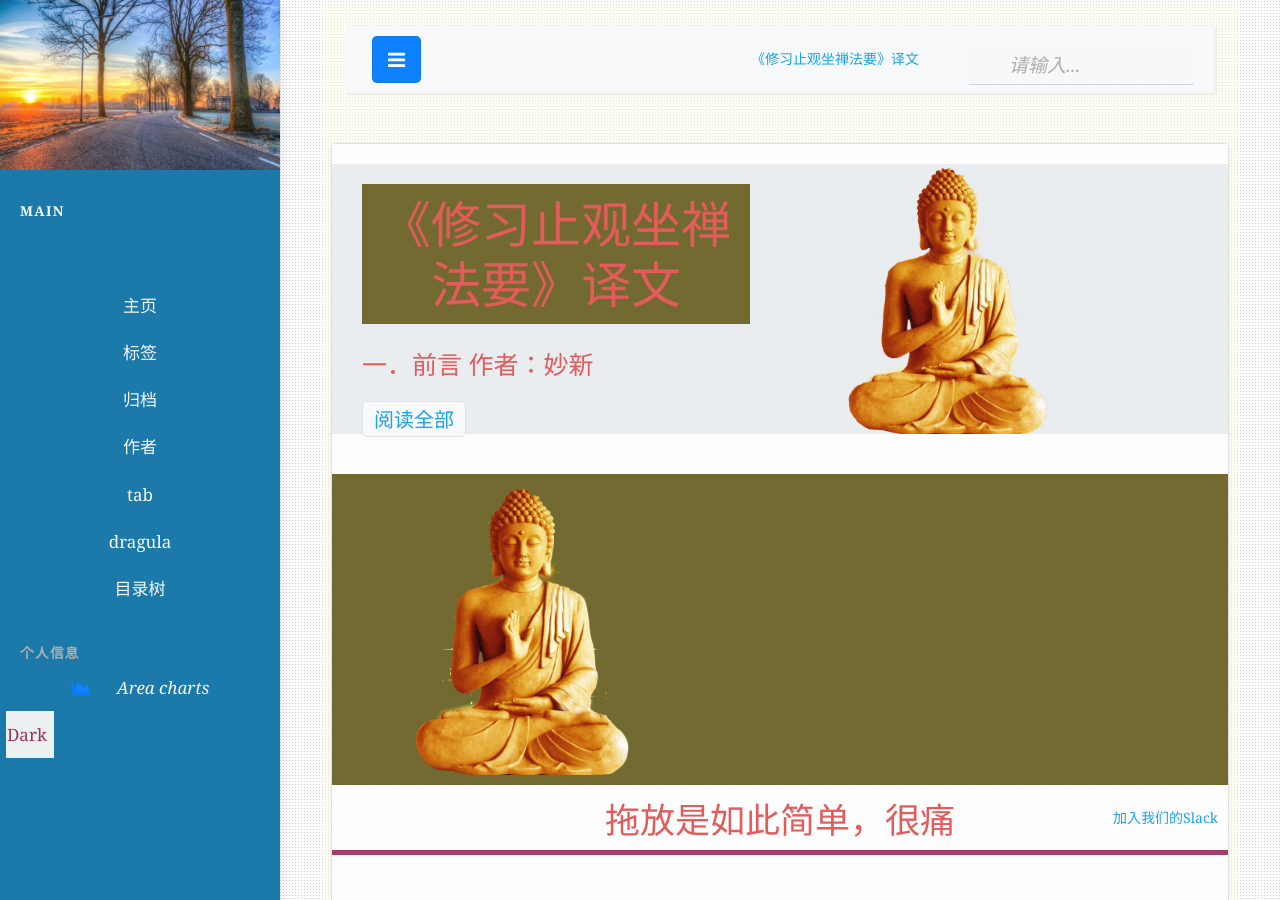
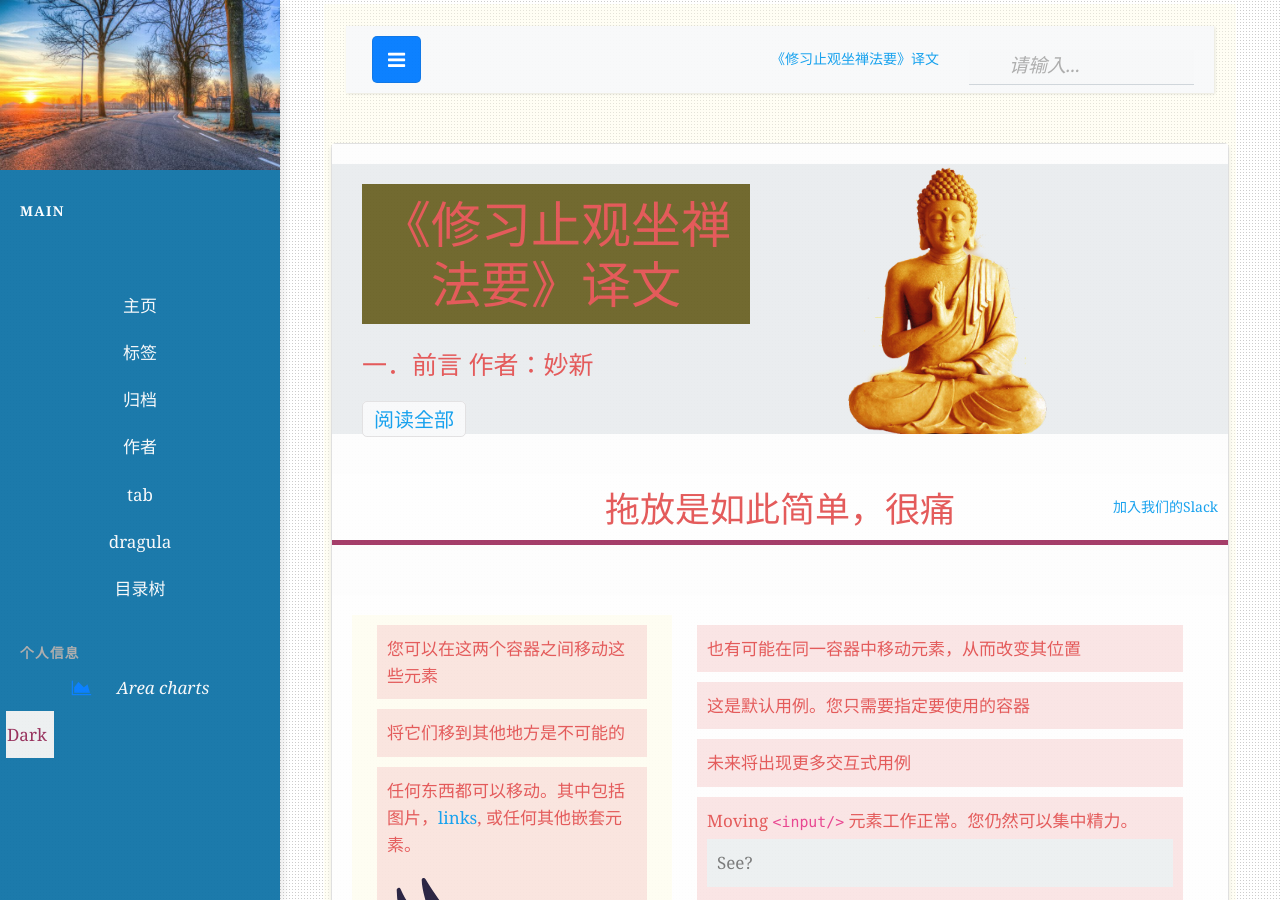
Before and after one commit to nengwuzhi/nengwuzhi.github.ioce, a Jekyll site: the page built from pages/dragula.html, in a window 1280 px wide and 900 px high. Built offline with Jekyll 4.4.1, drawn with Linux system fonts in a browser that asks for light colours; nearby versions of some CDN libraries.

Commit message:
Update dragula.html

```diff
--- a/pages/dragula.html
+++ b/pages/dragula.html
@@ -30,13 +30,6 @@
         </div>
     </div>
 </div>
-{% endif %}
-{% endfor %}
-
-
-  {% for post in site.posts %}
-{% if post.tags contains "止观main" %}
-<h1><a href="{{site.baseurl}}{{post.url}}"><img src="{{ site.media_folder | prepend: site.baseurl | replace: '', ''}}{{ post.featimg }}" alt="{{ post.featimg }}" width="516" height="214" alt="dragula"></a></h1>
 {% endif %}
 {% endfor %}
 
```
